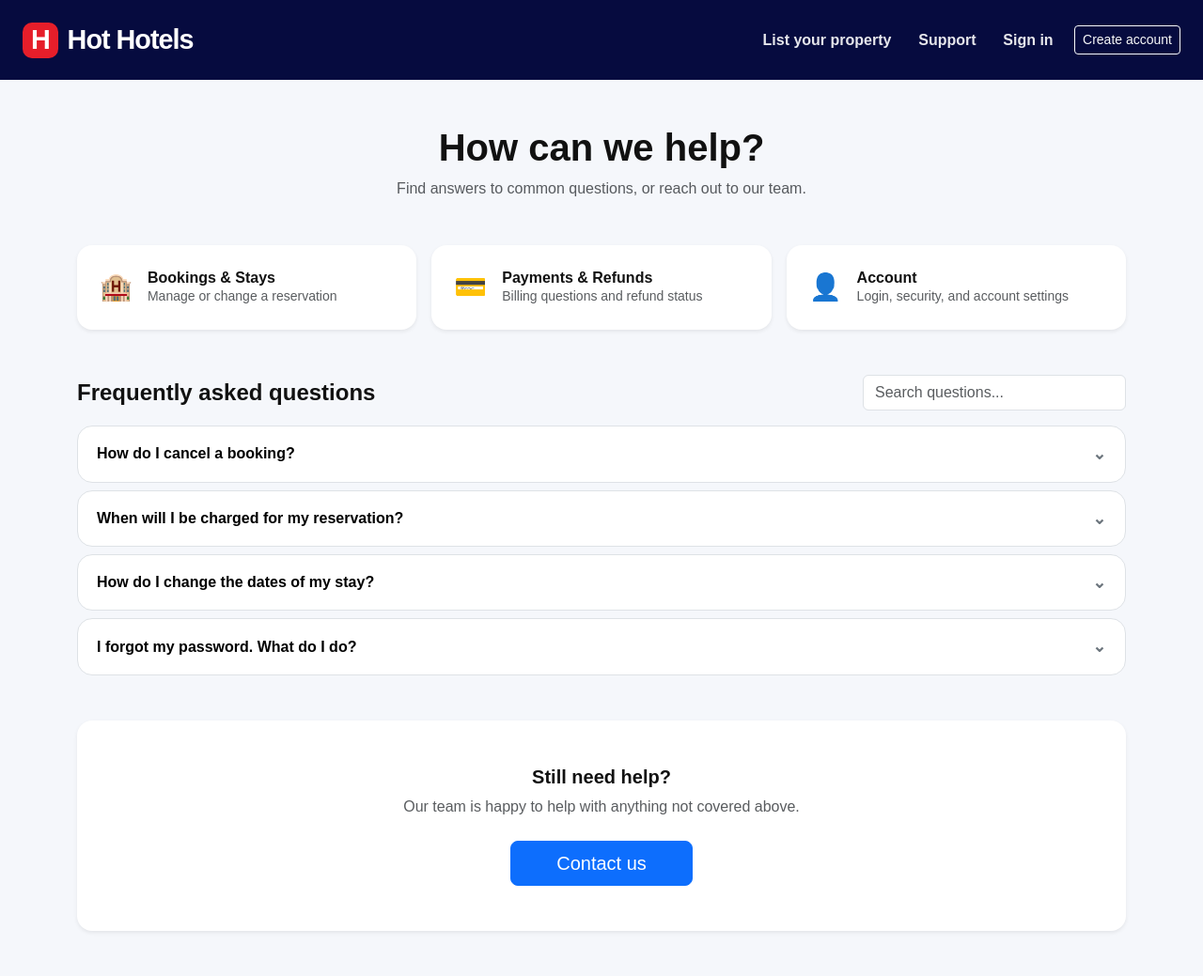
After one commit to paulcap510/hotel-booking-fastapi, a FastAPI app: page /support in a window 1280 px wide. The commit adds this page. Shown: the whole page at 94% size. Run offline with FastAPI, Linux system fonts and the light colour scheme; parts of the project's set-up code (start-up, migrations or seed data) failed here and were passed over.

Commit message:
Added support page

```diff
--- a/main.py
+++ b/main.py
@@ -387,6 +387,12 @@ def my_bookings_page(
         "past_bookings": past,
     })
 
+
+@app.get("/support", response_class=HTMLResponse, include_in_schema=False)
+def support_page(request: Request):
+    return templates.TemplateResponse(request, "support.html", {"request": request})
+
+
 #! Error handling the 404
 @app.exception_handler(StarletteHTTPException)
 def general_exception_handler(request: Request, exception: StarletteHTTPException):
--- a/templates/layout.html
+++ b/templates/layout.html
@@ -196,11 +196,7 @@
           </li>
 
           <li class="nav-item">
-              <a class="nav-link" href="#">Support</a>
-            </li>
-
-            <li class="nav-item">
-              <a class="nav-link" href="#">Trips</a>
+            <a class="nav-link" href="{{ url_for('support_page') }}">Support</a>
           </li>
 
           {% if not request.state.user %}
@@ -213,13 +209,15 @@
             </a>
           </li>
           {% else %}
+          <li class="nav-item">
+            <a class="nav-link" href="{{ url_for('my_bookings_page') }}">My Trips</a>
+          </li>
           <li class="nav-item dropdown">
             <a class="nav-link dropdown-toggle" href="#" role="button" data-bs-toggle="dropdown" aria-expanded="false">
               Hi, {{ request.state.user.username }}
             </a>
             <ul class="dropdown-menu dropdown-menu-end">
               <li><a class="dropdown-item" href="#">My account</a></li>
-                <li><a class="dropdown-item" href="{{ url_for ('my_bookings_page' )}}">My bookings</a></li>
               <li><hr class="dropdown-divider"></li>
               <li>
                 <button class="dropdown-item" type="button" id="logout-button">
@@ -230,8 +228,6 @@
           </li>
           {% endif %}
         </ul>
-
-
       </div>
     </div>
   </nav>
--- /dev/null
+++ b/templates/support.html
@@ -0,0 +1,215 @@
+{% extends "layout.html" %}
+
+{% block content %}
+
+<main class="container py-5 support-page">
+
+  <div class="text-center mb-5">
+    <h1 class="fw-bold mb-2">How can we help?</h1>
+    <p class="text-muted">Find answers to common questions, or reach out to our team.</p>
+  </div>
+
+  <!-- Category cards -->
+  <div class="row g-3 mb-5">
+    <div class="col-md-4">
+      <div class="support-card bg-white rounded-4 shadow-sm p-4 d-flex align-items-center gap-3 h-100">
+        <span class="fs-3">🏨</span>
+        <div>
+          <h6 class="fw-bold mb-0">Bookings & Stays</h6>
+          <p class="text-muted small mb-0">Manage or change a reservation</p>
+        </div>
+      </div>
+    </div>
+    <div class="col-md-4">
+      <div class="support-card bg-white rounded-4 shadow-sm p-4 d-flex align-items-center gap-3 h-100">
+        <span class="fs-3">💳</span>
+        <div>
+          <h6 class="fw-bold mb-0">Payments & Refunds</h6>
+          <p class="text-muted small mb-0">Billing questions and refund status</p>
+        </div>
+      </div>
+    </div>
+    <div class="col-md-4">
+      <div class="support-card bg-white rounded-4 shadow-sm p-4 d-flex align-items-center gap-3 h-100">
+        <span class="fs-3">👤</span>
+        <div>
+          <h6 class="fw-bold mb-0">Account</h6>
+          <p class="text-muted small mb-0">Login, security, and account settings</p>
+        </div>
+      </div>
+    </div>
+  </div>
+
+  <!-- FAQ section -->
+  <div class="d-flex justify-content-between align-items-center mb-3 flex-wrap gap-2">
+    <h4 class="fw-bold mb-0">Frequently asked questions</h4>
+    <input
+      type="text"
+      id="faq-search"
+      class="form-control"
+      style="max-width: 280px;"
+      placeholder="Search questions..."
+    >
+  </div>
+
+  <div id="faq-list" class="mb-5">
+
+    <div class="faq-item rounded-4 mb-2 border" data-question="How do I cancel a booking?">
+      <button class="faq-question" type="button">
+        <span>How do I cancel a booking?</span>
+        <span class="faq-chevron">⌄</span>
+      </button>
+      <div class="faq-answer">
+        <div class="faq-answer-inner text-muted">
+          Go to <a href="{{ url_for('my_bookings_page') }}">My Trips</a>, select the booking you'd like to cancel, and choose "Cancel booking." You will not be charged for cancelled reservations.
+        </div>
+      </div>
+    </div>
+
+    <div class="faq-item rounded-4 mb-2 border" data-question="When will I be charged for my reservation?">
+      <button class="faq-question" type="button">
+        <span>When will I be charged for my reservation?</span>
+        <span class="faq-chevron">⌄</span>
+      </button>
+      <div class="faq-answer">
+        <div class="faq-answer-inner text-muted">
+          You are not charged at the time of booking. Payment is collected at the property at check-in, unless otherwise noted.
+        </div>
+      </div>
+    </div>
+
+    <div class="faq-item rounded-4 mb-2 border" data-question="How do I change the dates of my stay?">
+      <button class="faq-question" type="button">
+        <span>How do I change the dates of my stay?</span>
+        <span class="faq-chevron">⌄</span>
+      </button>
+      <div class="faq-answer">
+        <div class="faq-answer-inner text-muted">
+          Dates can't be changed directly on an existing booking yet. Please cancel your current reservation and create a new booking with your updated dates, subject to availability.
+        </div>
+      </div>
+    </div>
+
+    <div class="faq-item rounded-4 mb-2 border" data-question="I forgot my password. What do I do?">
+      <button class="faq-question" type="button">
+        <span>I forgot my password. What do I do?</span>
+        <span class="faq-chevron">⌄</span>
+      </button>
+      <div class="faq-answer">
+        <div class="faq-answer-inner text-muted">
+          Password reset isn't available yet. In the meantime, please contact us below and we'll help you regain access to your account.
+        </div>
+      </div>
+    </div>
+
+    <p id="faq-empty" class="text-muted text-center py-4 d-none">
+      No questions matched your search.
+    </p>
+
+  </div>
+
+  <!-- Contact CTA -->
+  <div class="bg-white rounded-4 shadow-sm p-4 p-md-5 text-center">
+    <h5 class="fw-bold mb-2">Still need help?</h5>
+    <p class="text-muted mb-4">Our team is happy to help with anything not covered above.</p>
+    <a href="mailto:support@hothotels.example" class="btn btn-primary btn-lg px-5">
+      Contact us
+    </a>
+  </div>
+
+</main>
+
+<style>
+  .support-card {
+    transition: transform 0.18s ease, box-shadow 0.18s ease;
+  }
+  .support-card:hover {
+    transform: translateY(-3px);
+    box-shadow: 0 0.75rem 1.5rem rgba(0, 0, 0, 0.08) !important;
+  }
+
+  .faq-item {
+    overflow: hidden;
+    background: #fff;
+  }
+
+  .faq-question {
+    width: 100%;
+    text-align: left;
+    background: none;
+    border: none;
+    padding: 1rem 1.25rem;
+    font-weight: 600;
+    display: flex;
+    justify-content: space-between;
+    align-items: center;
+    cursor: pointer;
+  }
+
+  .faq-chevron {
+    transition: transform 0.25s ease;
+    font-size: 1.1rem;
+    color: #6c757d;
+  }
+
+  .faq-item.open .faq-chevron {
+    transform: rotate(180deg);
+  }
+
+  .faq-answer {
+    max-height: 0;
+    overflow: hidden;
+    transition: max-height 0.25s ease;
+  }
+
+  .faq-answer-inner {
+    padding: 0 1.25rem 1.1rem;
+  }
+
+  @media (prefers-reduced-motion: reduce) {
+    .support-card,
+    .faq-chevron,
+    .faq-answer {
+      transition: none !important;
+    }
+  }
+</style>
+
+<script>
+  // Accordion: toggle one FAQ open/closed with a smooth height animation
+  document.querySelectorAll(".faq-question").forEach(function (button) {
+    button.addEventListener("click", function () {
+      const item = button.closest(".faq-item");
+      const answer = item.querySelector(".faq-answer");
+      const isOpen = item.classList.contains("open");
+
+      if (isOpen) {
+        item.classList.remove("open");
+        answer.style.maxHeight = null;
+      } else {
+        item.classList.add("open");
+        answer.style.maxHeight = answer.scrollHeight + "px";
+      }
+    });
+  });
+
+  // Live search filter over the FAQ questions
+  const searchInput = document.getElementById("faq-search");
+  const faqItems = document.querySelectorAll(".faq-item");
+  const emptyState = document.getElementById("faq-empty");
+
+  searchInput.addEventListener("input", function () {
+    const query = searchInput.value.trim().toLowerCase();
+    let visibleCount = 0;
+
+    faqItems.forEach(function (item) {
+      const matches = item.dataset.question.toLowerCase().includes(query);
+      item.classList.toggle("d-none", !matches);
+      if (matches) visibleCount++;
+    });
+
+    emptyState.classList.toggle("d-none", visibleCount > 0);
+  });
+</script>
+
+{% endblock content %}
```
Lines whose indentation alone changed are shown as unchanged.
